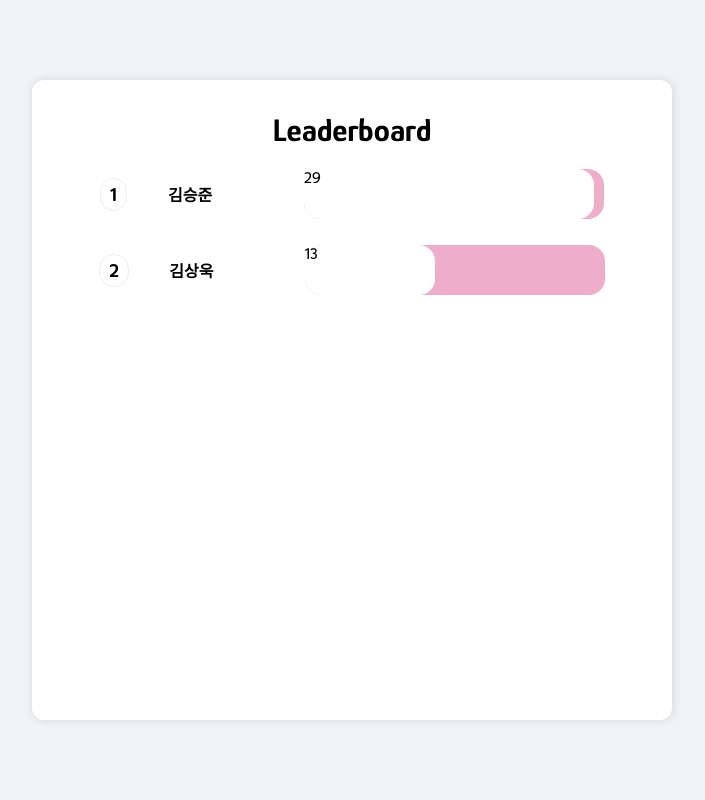
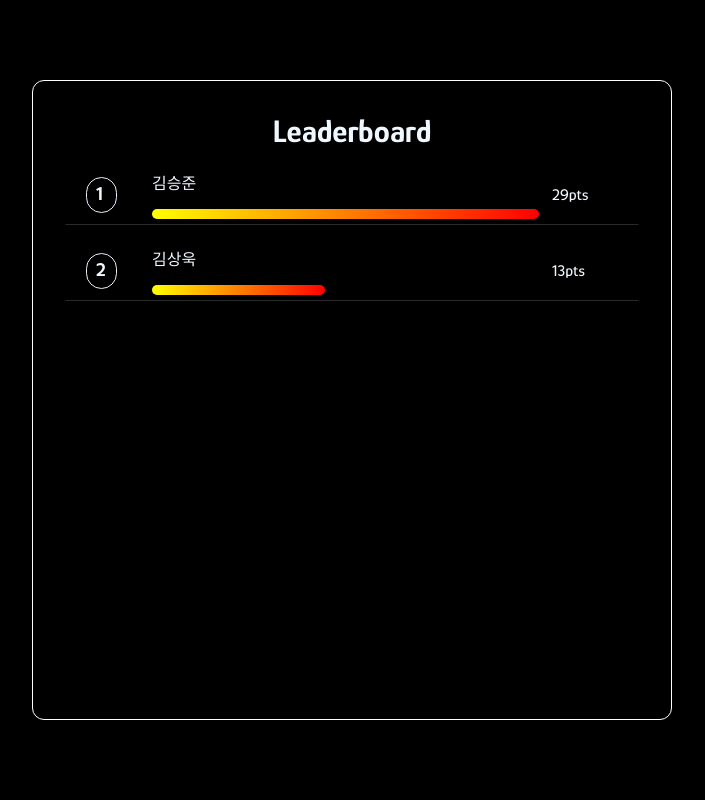
Before and after one commit to SangwhaLee/Up-Down, a Django app: page /myapp/scoreboard/ in a window 1280 px wide. Shown: the whole page, without its empty margins (288-993 px from the left). Run offline with Django 3.2, Linux system fonts and the light colour scheme; data comes from the database, SQL or seed files in the repository; some web fonts are replaced.

Commit message:
스코어 보드

```diff
--- a/myapp/templates/myapp/scoreboard.html
+++ b/myapp/templates/myapp/scoreboard.html
@@ -10,13 +10,13 @@
           <div class="number">{{ forloop.counter }}</div>
         </div>
         <div class="user-info">
-          <div class="user-name">{{ score.name }}</div>
-          <div class="score-value">{{ score.score }}</div>
         </div>
         <div class="gallery">
           <div class="gallery-item">
+            <div class="user-name">{{ score.name }}</div>
             <div class="progress"></div>
           </div>
+          <div class="score-block">{{ score.score }}</div>
         </div>
       </div>
     {% endfor %}
@@ -42,10 +42,14 @@
   display: none
 }
 
+.score-block{
+
+}
+
 .container {
   width: 100vw;
   height: 100vh;
-  background-color: #f2f3f7;
+  background-color: black;
   display: flex;
   justify-content: center;
   align-items: center;
@@ -55,7 +59,6 @@
   width: 50%;
   min-height: 300px;
   height: 80%;
-  background-color: #fff;
   border-radius: 12px;
   box-shadow: 1px 0 10px 1px rgba(0,0,0,0.1);
   display: flex;
@@ -63,8 +66,15 @@
   align-items: center;
   justify-content: flex-start;
   padding: 2rem;
-  overflow-y: scroll;
+  color: aliceblue;
+  border: solid white 1px;
+  {% comment %} overflow-y: scroll; {% endcomment %}
 }
+
+.frame::-webkit-scrollbar {
+  display:none;
+}
+
 .frame header {
   font-size: 2rem;
   font-weight: bold;
@@ -119,9 +129,11 @@
 }
 .score-card .leader {
   display: flex;
-  justify-content: space-evenly;
+  justify-content: flex-start;
   align-items: center;
   min-height: 60px;
+  border: 1px solid black;
+  border-bottom: 1px solid #292b2b;
 }
 .score-card .leader:not(:first-child) {
   margin-top: 1rem;
@@ -132,10 +144,13 @@
   align-items: center;
   border-radius: 16px;
   border: 1px solid #ebedf6;
+  margin-left : 20px;
 }
 .score-card .leader .user .number {
   padding: 3px 7px 3px;
   font-weight: bold;
+  width: 25px;
+  height: 30px;
   font-size: 1.2rem;
 }
 .score-card .leader .user-info {
@@ -143,8 +158,6 @@
   flex-direction: column;
   align-items: flex-start;
   padding: 3px 5px;
-  min-width: 50px;
-  width: 100px;
 }
 .score-card .leader .user-info .user-name {
   font-weight: bold;
@@ -161,51 +174,55 @@
 }
 
 .score-card .leader .gallery .gallery-item {
-  background: #eeaeca;
   border-radius: 1rem;
-  min-width: 300px;
+  min-width: 400px;
   height: 50px;
+  margin-left: 20px;
 
 }
 
 .score-card .leader .gallery .gallery-item .progress {
-  background-color: white;
-  width : 10%;
+  background: linear-gradient( to right, yellow, red );
   border-radius: 1rem;
-  height: 50px;
+  height: 10px;
+  text-align: center;
+  font-family: fantasy;
+  font-size: xx-large;
+  margin-top: 15px
 }
 
 .score-card .leader .gallery .gallery-item:not(:first-child) {
   margin-left: 5px;
 }
-.cta-primary {
+{% comment %} .cta-primary {
   min-width: 120px;
   padding: 8px 3px;
   border: 1px solid currentcolor;
   background-color: #0e1126;
   color: #fff;
   border-radius: 16px;
-}
-.cta-primary:hover {
+} {% endcomment %}
+{% comment %} .cta-primary:hover {
   transition: all 0.1s ease;
   cursor: pointer;
   border: 1px solid #0e1126;
   color: #0e1126;
   background-color: #fff;
-}
+} {% endcomment %}
 </style>
 
 {% endblock content %}
 {% block script %}
 <script>
 
-  const mydata= document.querySelectorAll('.score-value')
+  const mydata= document.querySelectorAll('.score-block')
   let innercolor = document.querySelectorAll('.progress')
   for (let index = 0; index < mydata.length; index++) {
     const mypercent = (mydata[index].innerText)*100/30
     innercolor[index].style.width = `${mypercent}%`
     console.log(innercolor.style)
-    innercolor[index].innerText = mydata[index].innerText
+    mydata[index].innerText = mydata[index].innerText+"pts"
+    //innercolor[index].innerText = mydata[index].innerText
   }
    // 진행도 따라 게이지 채우기
 
```
